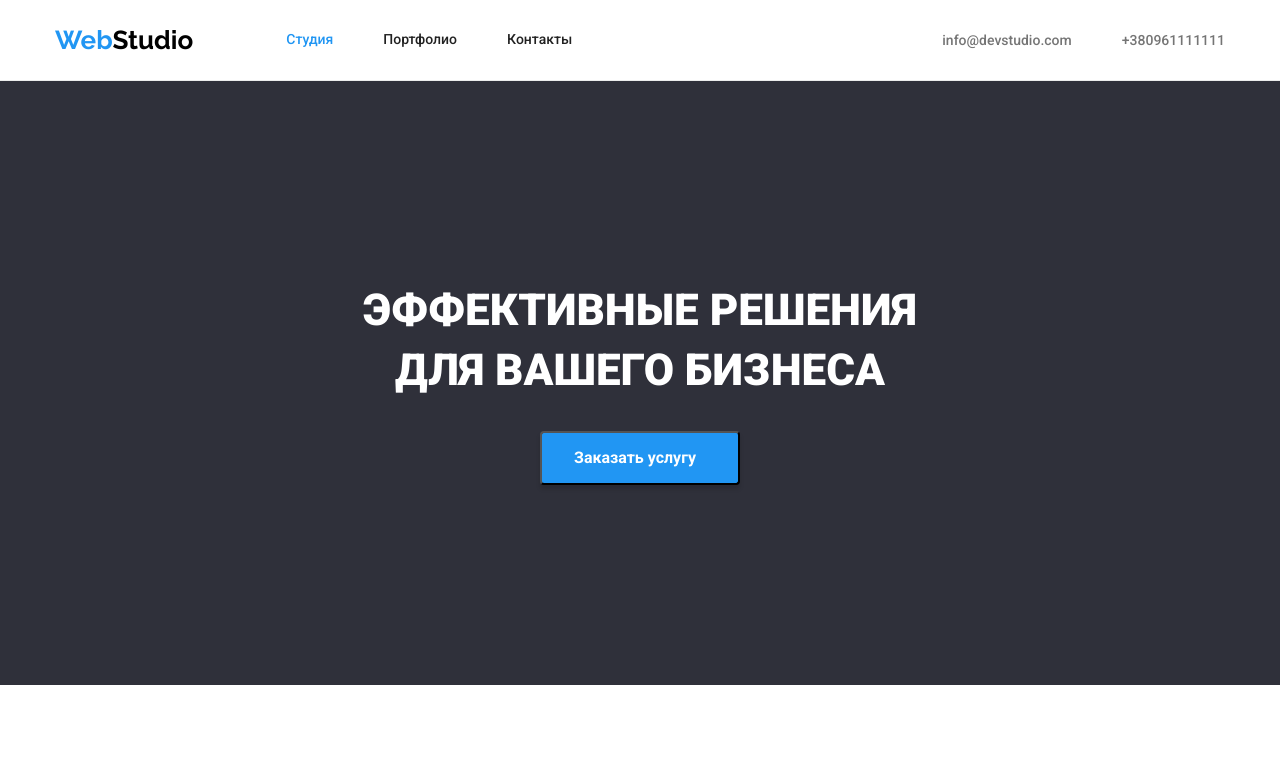
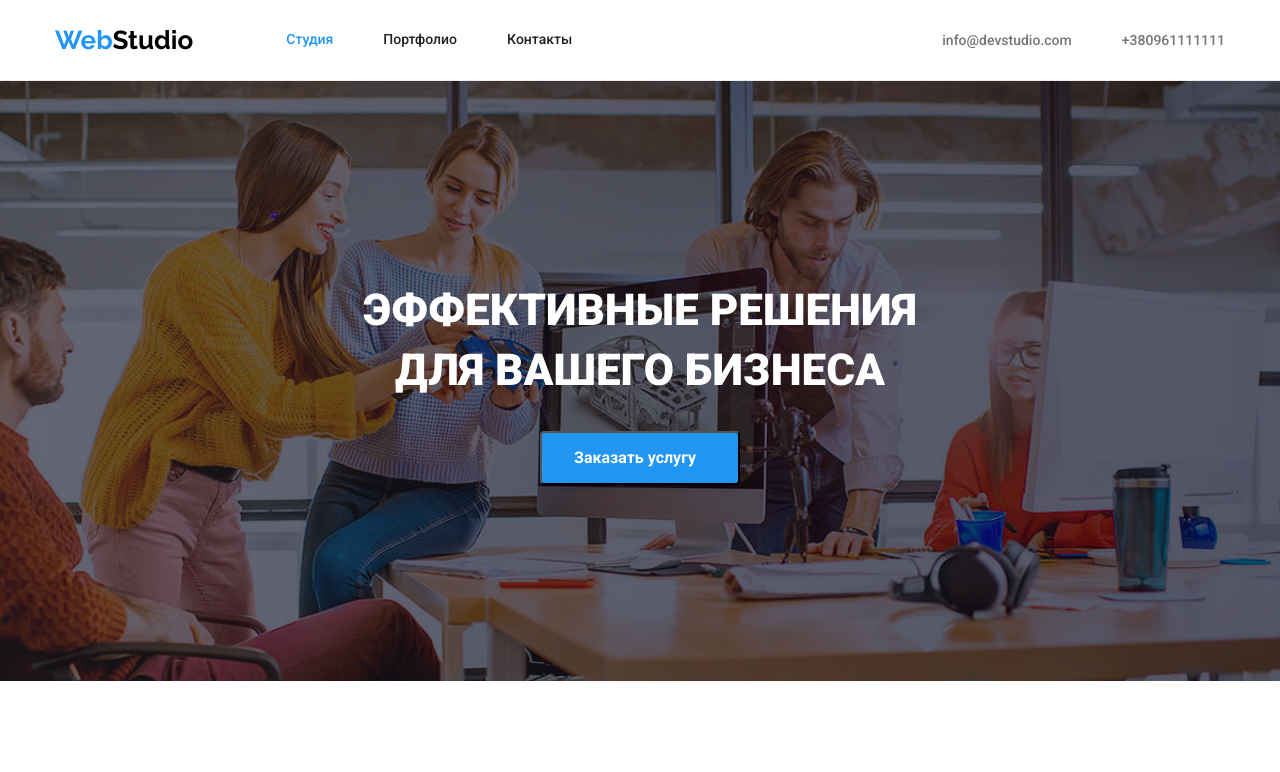
Before and after one commit to ksuklik/goit-markup-hw-04, a plain HTML site: page index.html in a window 1280 px wide. Shown: the top 772 px of the page. Drawn offline with nearby package versions, Linux system fonts and the light colour scheme.

Commit message:
вставила банер

```diff
--- a/css/styles.css
+++ b/css/styles.css
@@ -133,10 +133,21 @@ text-decoration: none;
 
 /* Банер */
 .banner{
+  height: 600px;
+  margin-left: auto;
+  margin-right: auto;
+  background-image: linear-gradient(to right,
+  rgba(47, 48, 58, 0.4),
+  rgba(7, 9, 26, 0.4)),url(../img/16.jpg);
+  background-size: cover;
+  background-repeat: no-repeat;
+  background-position: center;
   text-align: center;
-  background:  #2F303A;
-  padding: 200px 0;
+  background-color:  #2F303A;
+  padding-top: 200px;
+  padding-bottom: 200px;
 }
+
 .banner .banner-subtitle{
   margin-top: 0;
   margin-bottom: 30px;
```
Also changed, not shown: img/16.jpg (added).
